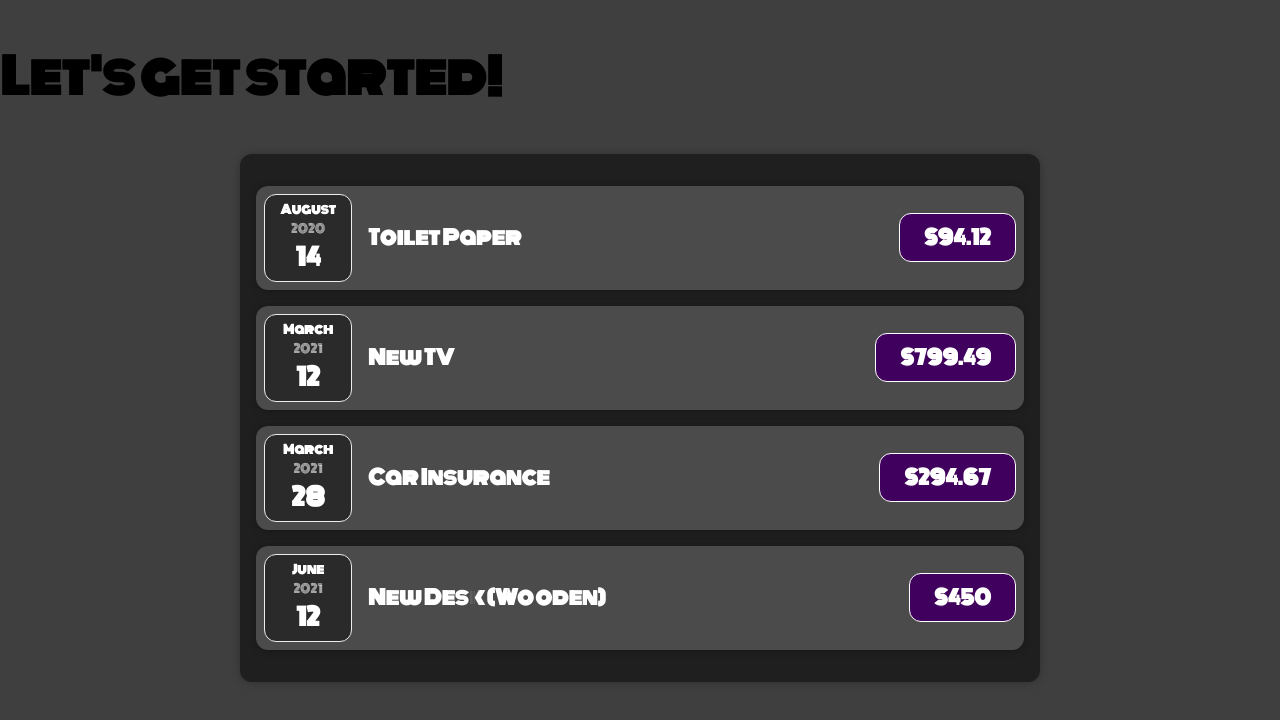
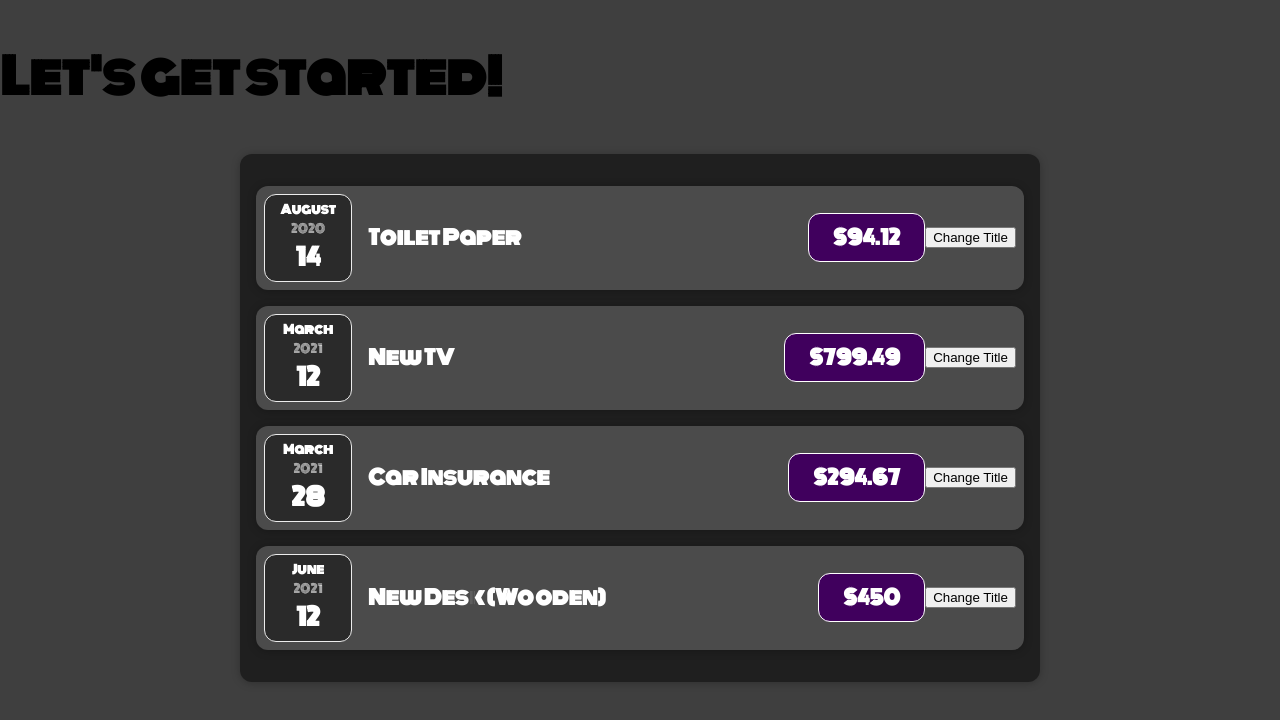
Before and after one commit to colefortner/react-maximillian-course, a React (Create React App) app: page / in a window 1280 px wide. Shown: the top 720 px of the page. Built offline with nearby package versions, Linux system fonts and the light colour scheme.

Commit message:
React event-listeners and component functions

```diff
--- a/src/App.js
+++ b/src/App.js
@@ -1,5 +1,5 @@
 import React from "react";
-import Expenses from "./components/Expenses";
+import Expenses from "./components/Expenses/Expenses";
 
 function App() {
   const expenses = [
--- a/src/components/ExpenseDate.js
+++ b/src/components/Expenses/ExpenseDate.js
@@ -1,6 +1,6 @@
 import "./ExpenseDate.css";
 
-function ExpenseDate(props) {
+const ExpenseDate = (props) => {
   const month = props.date.toLocaleString("en-Us", { month: "long" });
   const day = props.date.toLocaleString("en-US", { day: "2-digit" });
   const year = props.date.getFullYear();
@@ -12,6 +12,6 @@
       <div className="expense-date__day">{day}</div>
     </div>
   );
-}
+};
 
 export default ExpenseDate;
--- a/src/components/ExpenseItem.js
+++ b/src/components/Expenses/ExpenseItem.js
@@ -1,15 +1,22 @@
 import "./ExpenseItem.css";
 import ExpenseDate from "./ExpenseDate";
-import Card from "./Card";
+import Card from "../UI/Card";
 
 function ExpenseItem(props) {
+  let title = props.title;
+  const clickHandler = () => {
+    title = "farts";
+    console.log(title);
+  };
+
   return (
     <Card className="expense-item">
       <ExpenseDate date={props.date} />
       <div className="expense-item__description">
-        <h2>{props.title}</h2>
+        <h2>{title}</h2>
         <div className="expense-item__price">${props.amount}</div>
       </div>
+      <button onClick={clickHandler}>Change Title</button>
     </Card>
   );
 }
--- a/src/components/Expenses.js
+++ b/src/components/Expenses/Expenses.js
@@ -1,6 +1,6 @@
 import "./Expenses.css";
 import ExpenseItem from "./ExpenseItem";
-import Card from "./Card";
+import Card from "../UI/Card";
 
 function Expenses(props) {
   const expenses = props.data;
```
Also changed, not shown: src/components/Expenses/ExpenseDate.css (renamed from src/components/ExpenseDate.css), src/components/Expenses/ExpenseItem.css (renamed from src/components/ExpenseItem.css), src/components/Expenses/Expenses.css (renamed from src/components/Expenses.css), src/components/UI/Card.css (renamed from src/components/Card.css), src/components/UI/Card.js (renamed from src/components/Card.js).
